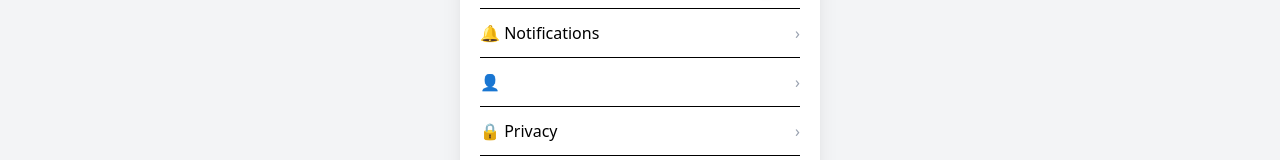
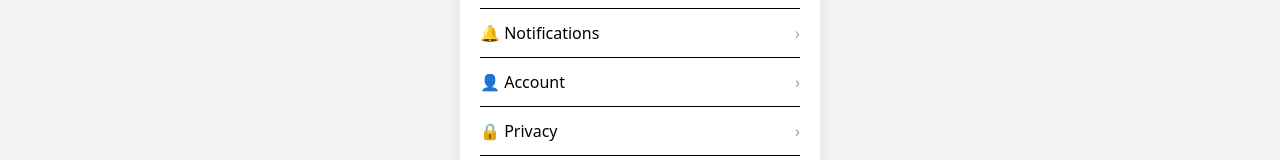
Before and after one commit to gauravkumar2005/NextTalk, a Next.js app: page /settings in a window 1280 px wide. Shown: the part 380-540 px from the top of the page. Built offline with nearby package versions, Linux system fonts and the light colour scheme.

Commit message:
add notification page link in settings

```diff
--- a/app/settings/page.js
+++ b/app/settings/page.js
@@ -43,7 +43,7 @@ export default function SettingsPage() {
 
         {/* Account */}
         <div className="flex items-center justify-between py-3 border-b">
-          <span>👤 </span>
+          <span>👤 Account</span>
           <span className="text-gray-400">›</span>
         </div>
 
```
